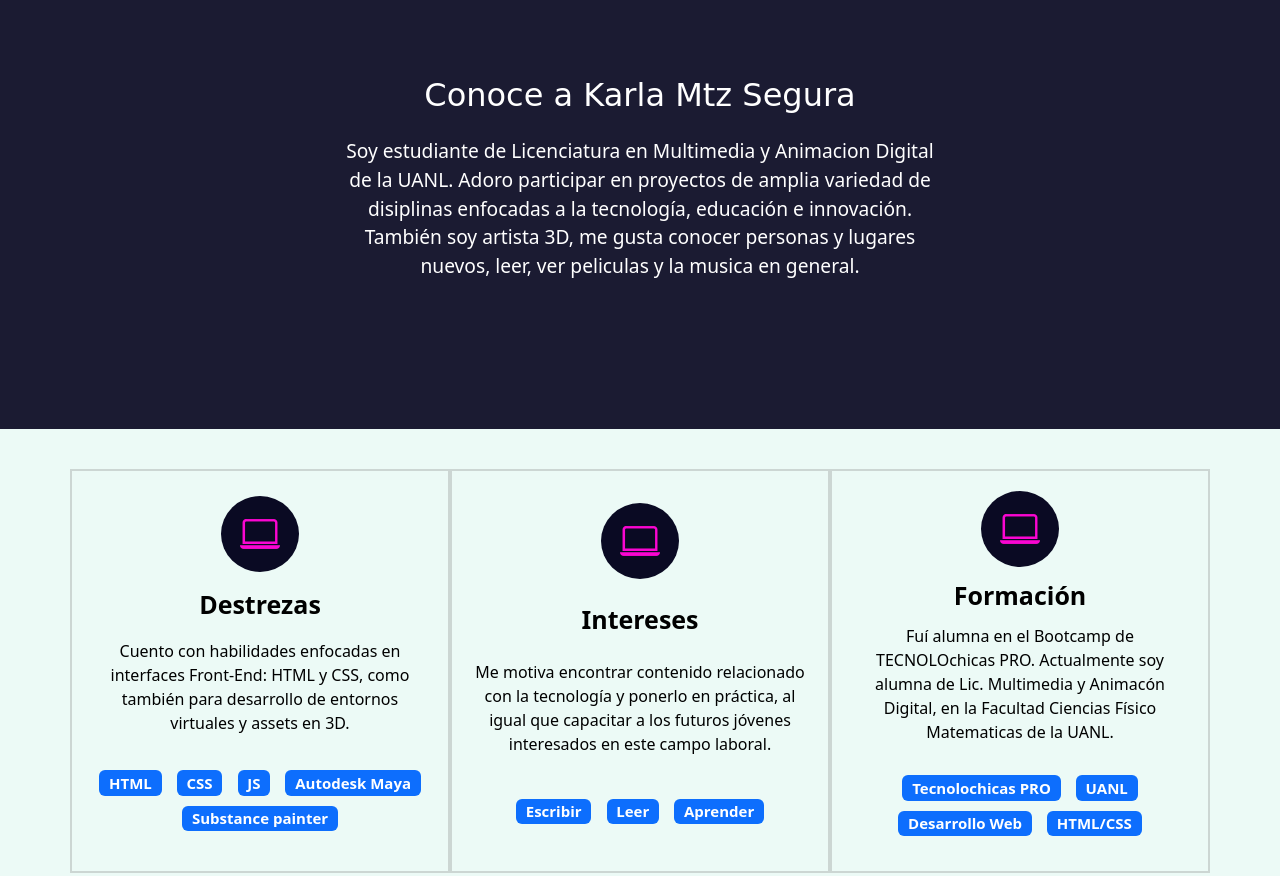
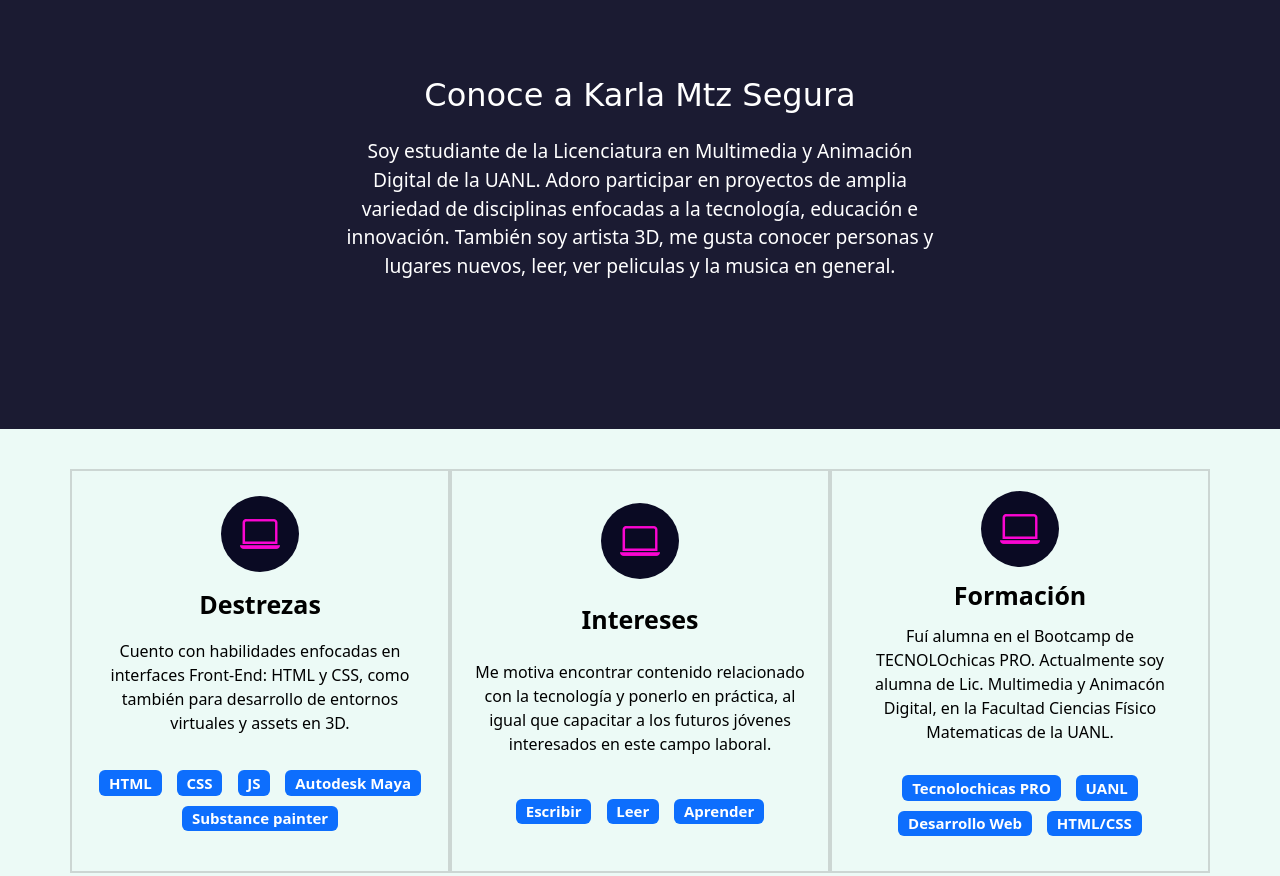
Before and after one commit to KarlaMSegura/KarlaMSegura.github.io, a plain HTML site: page index.html in a window 1280 px wide. Shown: the part 940-1816 px from the top of the page. Drawn offline with nearby package versions, Linux system fonts and the light colour scheme; a web font is replaced by a local one.

Commit message:
Update index.html

```diff
--- a/index.html
+++ b/index.html
@@ -75,7 +75,7 @@
     <section id="sobre-mi" class="sobre-mi seccion-oscura">
       <div class="contenedor">
         <h2 class="seccion-titulo">Conoce a Karla Mtz Segura</h2>
-        <p class="seccion-texto">Soy estudiante de Licenciatura en Multimedia y Animacion Digital de la UANL. Adoro participar en proyectos de amplia variedad de disiplinas enfocadas a la tecnología, educación e innovación. También soy artista 3D, me gusta conocer personas y lugares nuevos, leer, ver peliculas y la musica en general. </p>
+        <p class="seccion-texto">Soy estudiante de la Licenciatura en Multimedia y Animación Digital de la UANL. Adoro participar en proyectos de amplia variedad de disciplinas enfocadas a la tecnología, educación e innovación. También soy artista 3D, me gusta conocer personas y lugares nuevos, leer, ver peliculas y la musica en general. </p>
       </div>
     </section>
 
```
